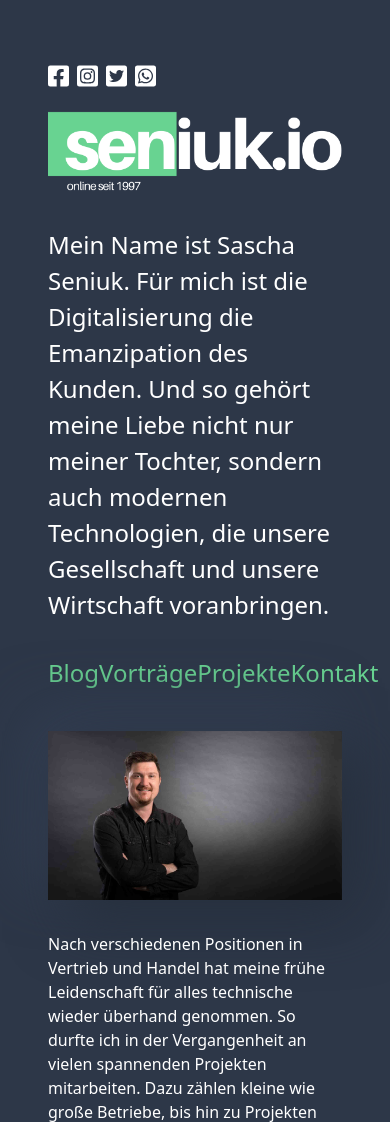
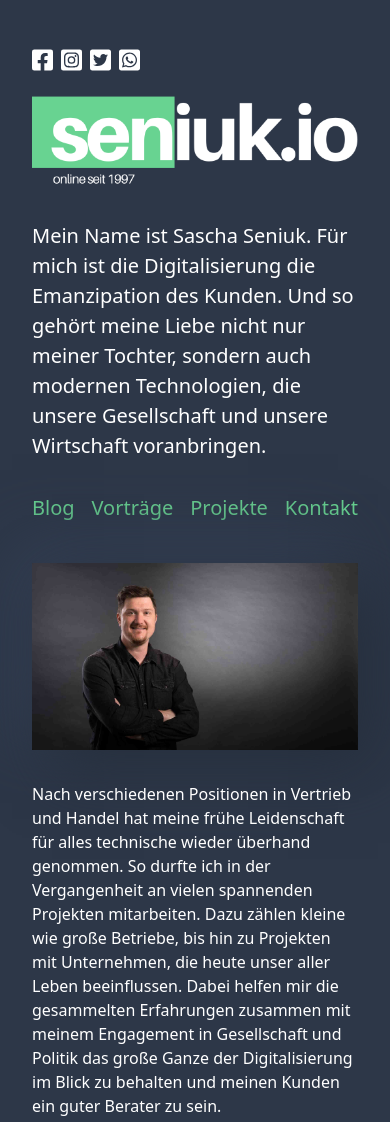
Before and after one commit to saschaseniuk/seniukio, a Gatsby site: page / in a window 390 px wide. Shown: the top 1122 px of the page. Built offline with nearby package versions, Linux system fonts and the light colour scheme; Gatsby itself is replaced by a stand-in of ours.

Commit message:
responsives

```diff
--- a/src/components/header.js
+++ b/src/components/header.js
@@ -7,7 +7,7 @@ import '../utils/fontawesome'
 function Header() {
 
   return (
-    <header className="pt-16 px-12">
+    <header className="pt-12 px-8">
       <div className="mb-4 flex flex-row space-x-2">
         <a href="https://www.facebook.com/sascha.seniuk/">
           <FontAwesomeIcon className="text-2xl text-white" icon={["fab", "facebook-square"]}/>
@@ -31,12 +31,12 @@ function Header() {
           />
         </Link>
       </div>
-      <div className="text-2xl mb-8">
+      <div className="text-xl mb-8">
         <p>
           Mein Name ist Sascha Seniuk. Für mich ist die Digitalisierung die Emanzipation des Kunden. Und so gehört meine Liebe nicht nur meiner Tochter, sondern auch modernen Technologien, die unsere Gesellschaft und unsere Wirtschaft voranbringen.
         </p>
       </div>
-      <nav className="flex justify-between text-green-400 text-2xl mb-10">
+      <nav className="flex justify-between text-green-400 text-xl mb-10">
         {[
           {
             route: `/about`,
--- a/src/components/layout.js
+++ b/src/components/layout.js
@@ -9,11 +9,11 @@ function Layout({ children }) {
       <div className="max-w-screen-sm mx-auto flex flex-col min-h-screen font-sans text-white font-thin">
         <Header />
 
-        <main className="flex-1 w-full px-6">
+        <main className="flex-1 w-full px-2">
           {children}
         </main>
 
-        <footer className="px-12 pb-16">
+        <footer className="px-8 pb-16">
           <nav className="text-sm">
             <p className="text-white">
               Made with ❤️ by{` `}
```
